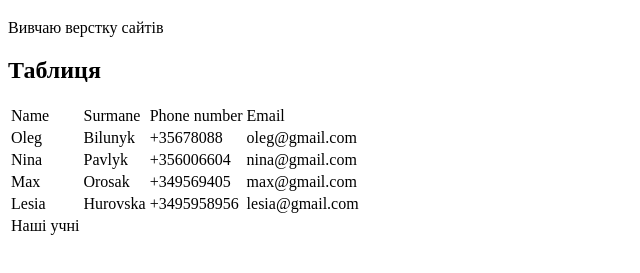
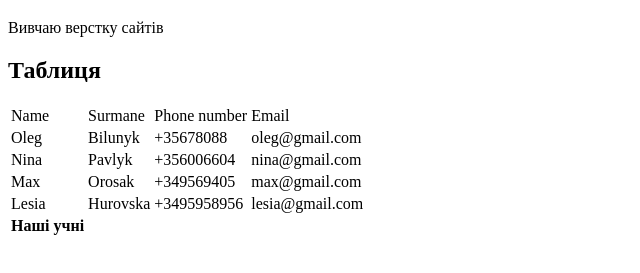
Before and after one commit to IT-Cluster-Academy-FWD/fwdo-2-intro-hml-alpha, a plain HTML site: page team/nadia.html in a window 1280 px wide. Shown: the part 243-516 px from the top of the page, without its empty margins (0-640 px from the left). Drawn offline with Linux system fonts and the light colour scheme.

Commit message:
Added some changes

```diff
--- a/team/nadia.html
+++ b/team/nadia.html
@@ -65,10 +65,10 @@
         </tr>
       </tbody>
       <tfoot>
-        <tr colspan="4">
-          <td>
+        <tr>
+          <th>
             Наші учні
-          </td>
+          </th>
         </tr>
       </tfoot>
     </table>
```
